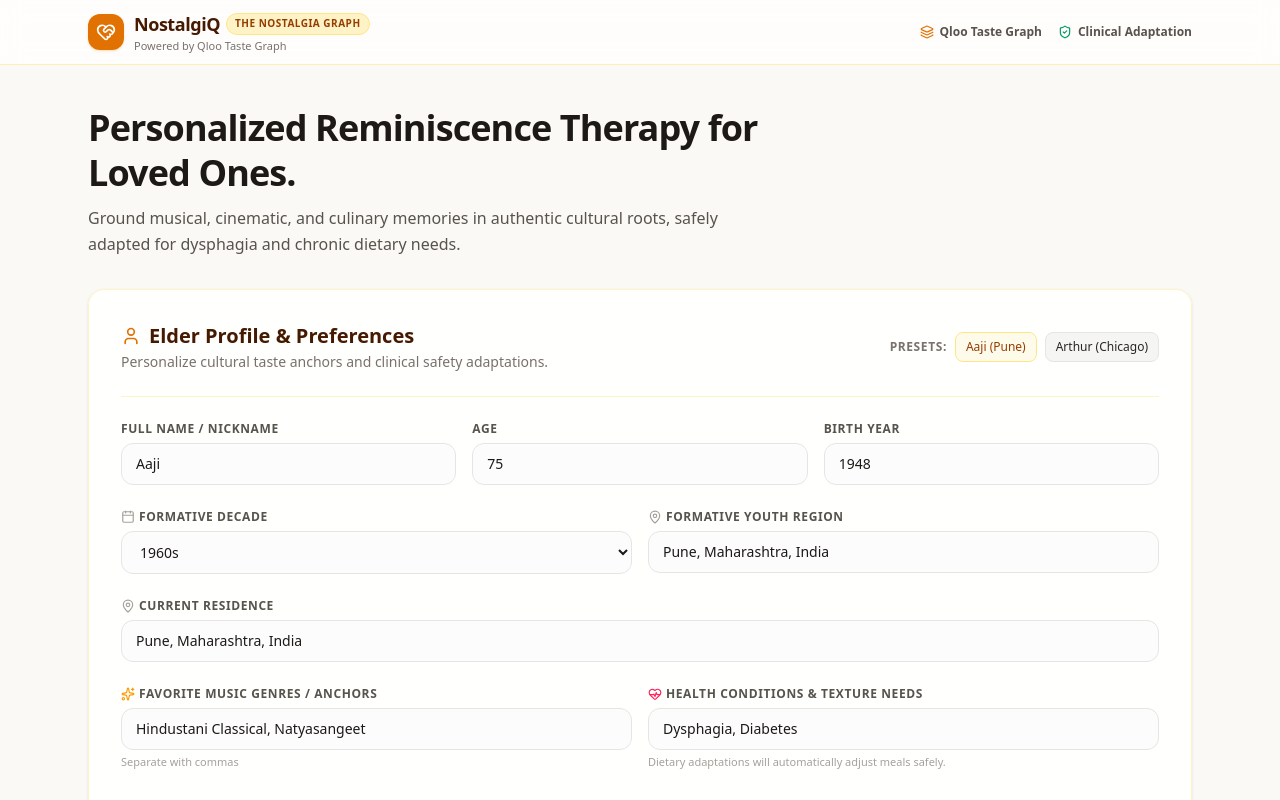
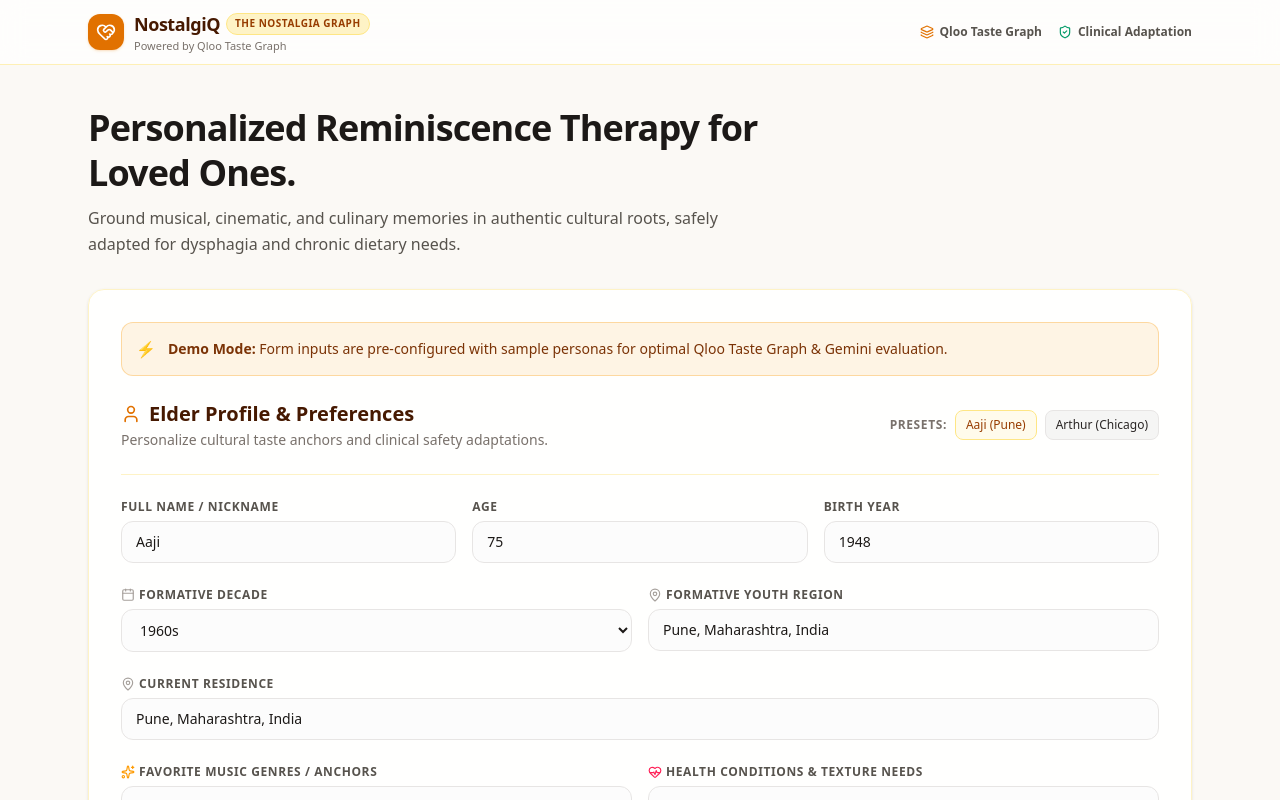
Before and after one commit to nisantasrmh/NostalgiQ, a Next.js app in the folder frontend-next/: page / in a window 1280 px wide. Shown: the top 800 px of the page. Built offline with nearby package versions, Linux system fonts and the light colour scheme; no server answers.

Commit message:
add demo mode banner for judges

```diff
--- a/frontend-next/components/IntakeForm.tsx
+++ b/frontend-next/components/IntakeForm.tsx
@@ -82,6 +82,14 @@ export default function IntakeForm({ onSubmit, isLoading }: IntakeFormProps) {
 
   return (
     <div className="bg-white/90 backdrop-blur-md rounded-2xl p-6 sm:p-8 shadow-sm border border-amber-100">
+      {/* Demo Mode Judge Notice Banner */}
+      <div className="mb-6 p-3.5 bg-amber-500/10 border border-amber-500/30 rounded-xl flex items-center gap-3 text-amber-900 text-xs sm:text-sm font-medium">
+        <span className="text-base shrink-0">⚡</span>
+        <p>
+          <strong>Demo Mode:</strong> Form inputs are pre-configured with sample personas for optimal Qloo Taste Graph &amp; Gemini evaluation.
+        </p>
+      </div>
+
       <div className="flex flex-col sm:flex-row sm:items-center justify-between pb-6 border-b border-amber-100 gap-4">
         <div>
           <h2 className="text-xl font-bold text-amber-950 flex items-center gap-2">
```
